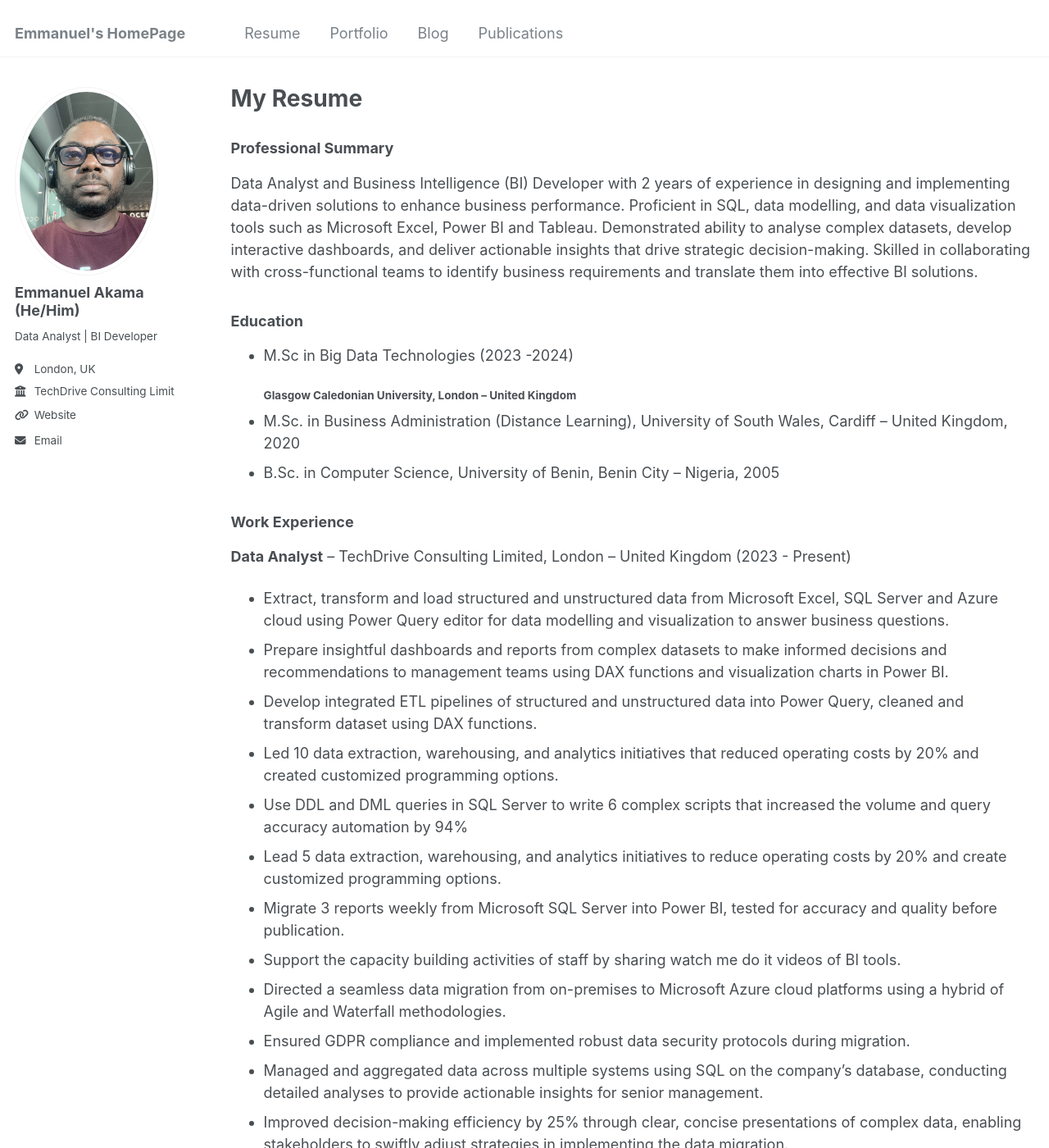
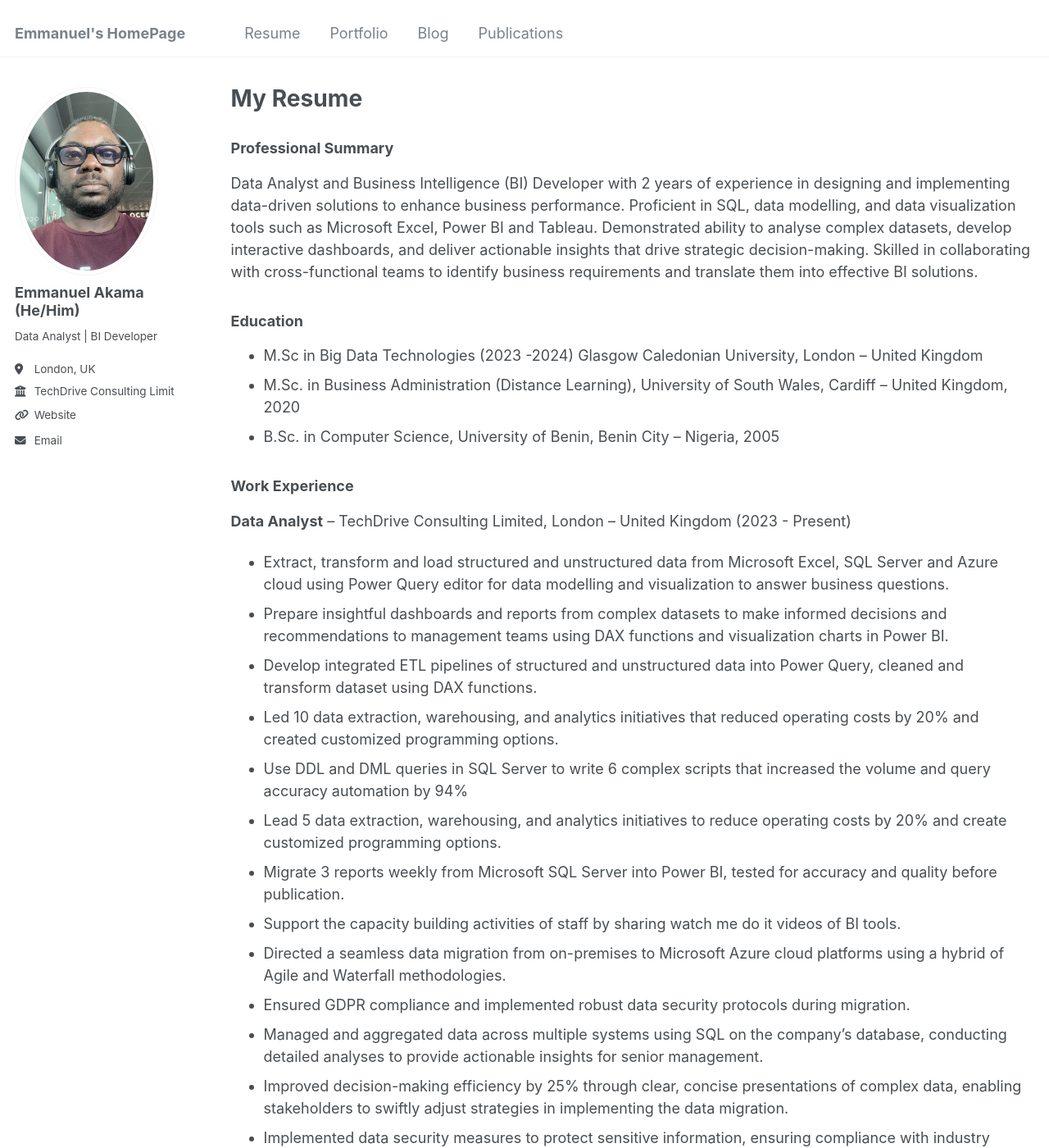
Before and after one commit to Akama-EO/Akama-EO.github.io, a Jekyll site: the page built from _pages/cv.md, in a window 1280 px wide and 1400 px high. Shown: the whole window at 82% size. Built offline with Jekyll 4.4.1, drawn with Linux system fonts in a browser that asks for light colours; some of the changed text lies outside the part shown.

Commit message:
Update cv.md

```diff
--- a/_pages/cv.md
+++ b/_pages/cv.md
@@ -10,16 +10,17 @@ redirect_from:
 {% include base_path %}
 
 ### Professional Summary
+
 Data Analyst and Business Intelligence (BI) Developer with 2 years of experience in designing and implementing data-driven solutions to enhance business performance. Proficient in SQL, data modelling, and data visualization tools such as Microsoft Excel, Power BI and Tableau. Demonstrated ability to analyse complex datasets, develop interactive dashboards, and deliver actionable insights that drive strategic decision-making. Skilled in collaborating with cross-functional teams to identify business requirements and translate them into effective BI solutions.
 
 ### Education
-* M.Sc in Big Data Technologies (2023 -2024)
-#### Glasgow Caledonian University, London – United Kingdom
 
+* M.Sc in Big Data Technologies (2023 -2024) Glasgow Caledonian University, London – United Kingdom
 * M.Sc. in Business Administration (Distance Learning), University of South Wales, Cardiff	– United Kingdom, 2020
 * B.Sc. in Computer Science, University of Benin, Benin City – Nigeria, 2005
 
 ### Work Experience
+
 **Data Analyst** – TechDrive Consulting Limited, London – United Kingdom (2023 - Present)
   * Extract, transform and load structured and unstructured data from Microsoft Excel, SQL Server and Azure cloud using Power Query editor for data modelling and visualization to answer business questions.
   * Prepare insightful dashboards and reports from complex datasets to make informed decisions and recommendations to management teams using DAX functions and visualization charts in Power BI.
@@ -35,7 +36,7 @@ Data Analyst and Business Intelligence (BI) Developer with 2 years of experience
   * Improved decision-making efficiency by 25% through clear, concise presentations of complex data, enabling stakeholders to swiftly adjust strategies in implementing the data migration.
   * Implemented data security measures to protect sensitive information, ensuring compliance with industry regulations during the data migration.
 
-**Self-Services Solution Consultant (iSuite)** – NCR Corporation, Lagos - Nigeria (2012 - 2023)
+**Self-Services Solution Consultant (*iSuite*)** – NCR Corporation, Lagos - Nigeria (2012 - 2023)
   * Engaged with clients to understand their needs, challenges, and objectives.
   *	Provided expert advice on technical solutions that align with business goals.
   *	Analysed existing systems, processes, and technologies to identify areas for improvement.
```
